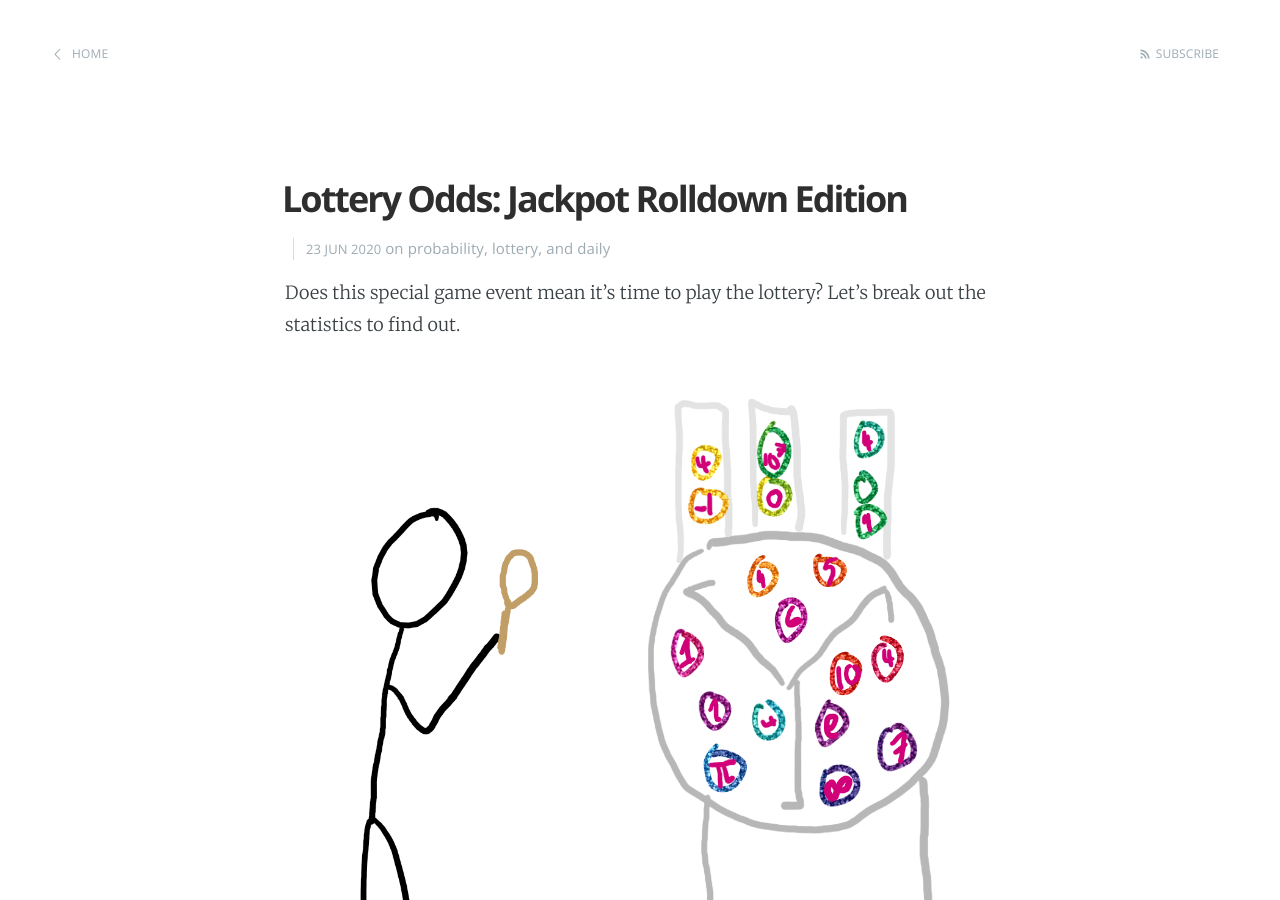
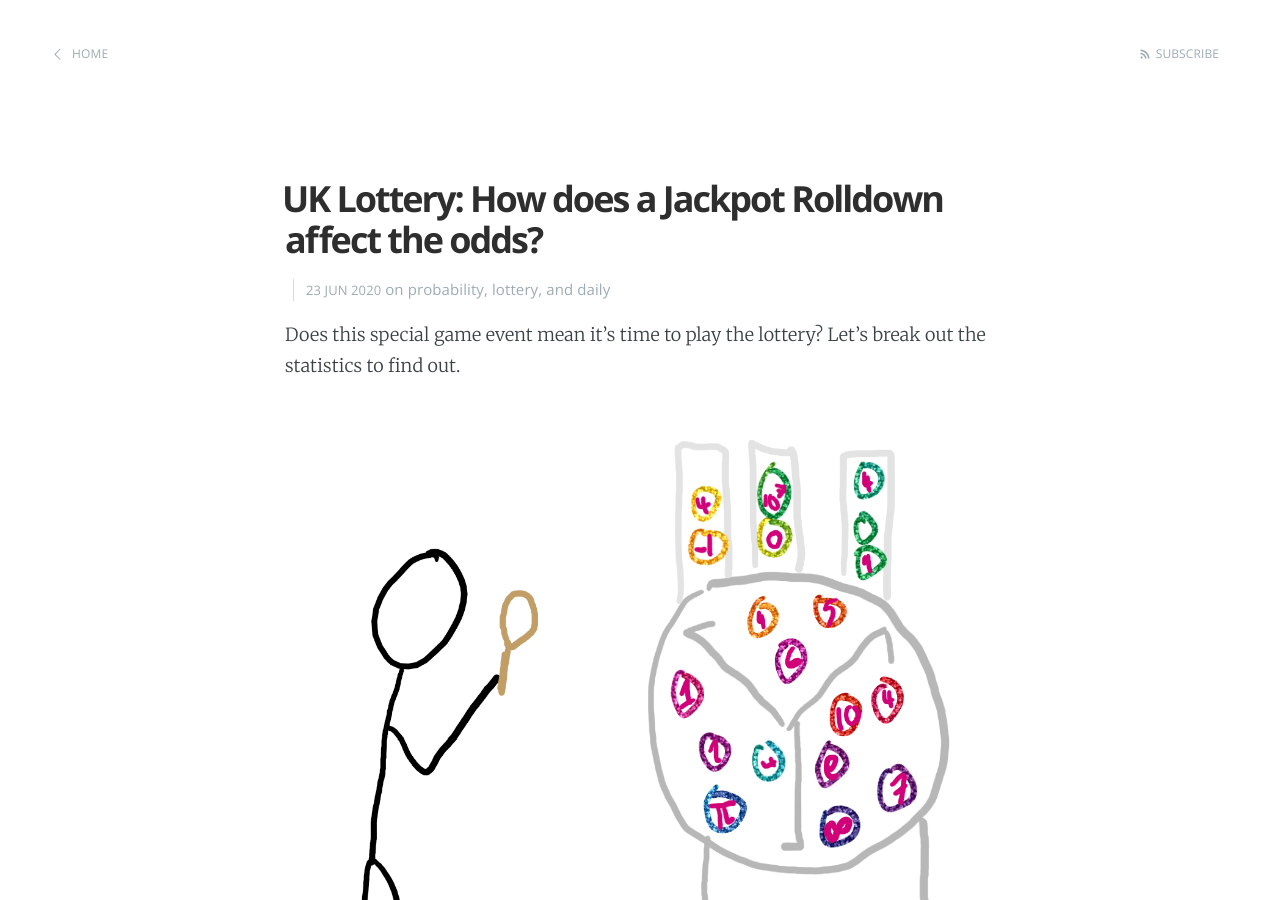
Before and after one commit to NiallBunting/niallbunting.github.io, a Jekyll site: the page built from _posts/2020-06-23-jackpot-rolldown.markdown, in a window 1280 px wide and 900 px high. Built offline with Jekyll 4.4.1, drawn with Linux system fonts in a browser that asks for light colours.

Commit message:
Update the title for jackpot rolldown post

```diff
--- a/_posts/2020-06-23-jackpot-rolldown.markdown
+++ b/_posts/2020-06-23-jackpot-rolldown.markdown
@@ -1,6 +1,6 @@
 ---
 layout: post
-title:  "Lottery Odds: Jackpot Rolldown Edition"
+title:  "UK Lottery: How does a Jackpot Rolldown affect the odds?"
 date:   2020-06-23 12:00:00
 categories: probability lottery daily
 ---
```
